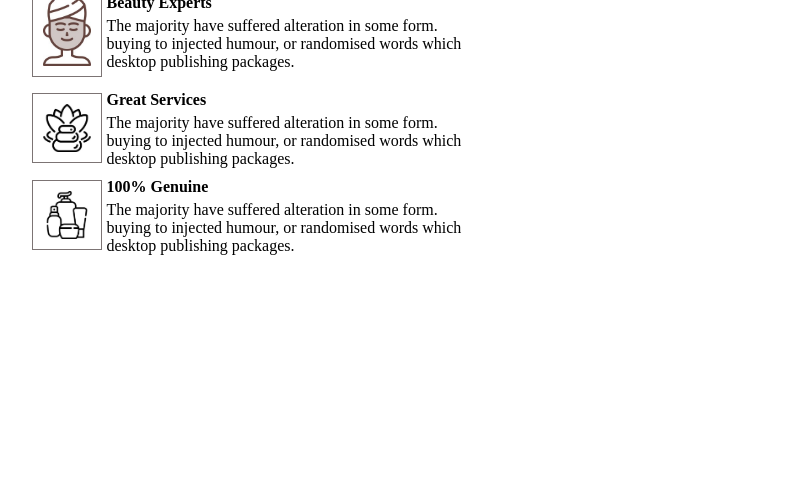
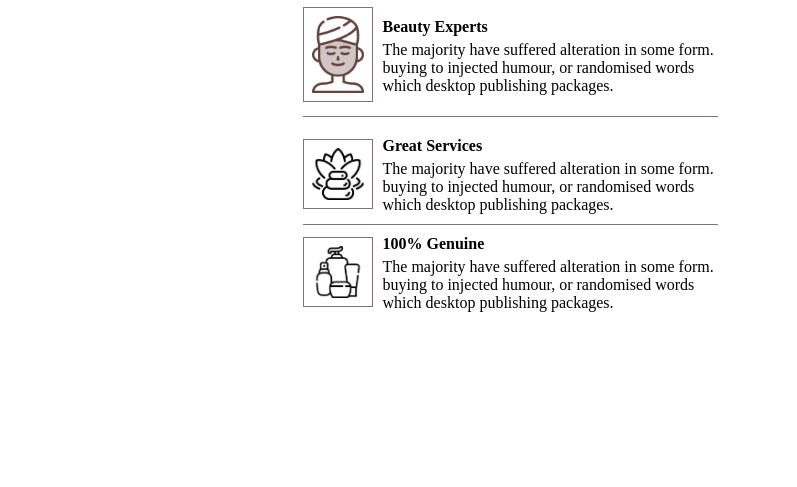
Before and after one commit to sliyarli/CA-mentor-task, a plain HTML site: page index.html in a window 1280 px wide. Shown: the part 313-800 px from the top of the page, without its empty margins (130-927 px from the left). Drawn offline with Linux system fonts and the light colour scheme.

Commit message:
style: Improve layout and alignment in style.css

```diff
--- a/style.css
+++ b/style.css
@@ -1,13 +1,20 @@
 * {
   padding: 0;
   margin: 0;
-  box-sizing: border-box;
+  -webkit-box-sizing: border-box;
+          box-sizing: border-box;
 }
 
 body {
+  display: -webkit-box;
+  display: -ms-flexbox;
   display: flex;
-  justify-content: center;
-  align-items: center;
+  -webkit-box-pack: center;
+      -ms-flex-pack: center;
+          justify-content: center;
+  -webkit-box-align: center;
+      -ms-flex-align: center;
+          align-items: center;
   height: 100vh;
 }
 
@@ -17,41 +24,69 @@ body {
 
 img {
   width: 70px;
-  padding: 10px;
+  padding: 8px;
   border: 1px solid var(--gray);
 }
 
 .introduction {
   text-align: center;
+  padding-bottom: 50px;
+  color: var(--gray);
 }
 
 .introduction h1 {
+  padding-top: 20px;
   font-size: 40px;
 }
 
 .our-values {
+  display: -webkit-box;
+  display: -ms-flexbox;
   display: flex;
-  flex-direction: column;
-  justify-content: center;
+  -webkit-box-orient: vertical;
+  -webkit-box-direction: normal;
+      -ms-flex-direction: column;
+          flex-direction: column;
+  -webkit-box-pack: center;
+      -ms-flex-pack: center;
+          justify-content: center;
+  -webkit-box-align: center;
+      -ms-flex-align: center;
+          align-items: center;
   gap: 10px;
 }
 
 .value-card {
+  display: -webkit-box;
+  display: -ms-flexbox;
   display: flex;
-  justify-content: center;
-  align-items: center;
-  flex-wrap: wrap;
-  gap: 5px;
+  -webkit-box-pack: center;
+      -ms-flex-pack: center;
+          justify-content: center;
+  -webkit-box-align: center;
+      -ms-flex-align: center;
+          align-items: center;
+  gap: 10px;
+  width: 415px;
 }
 
-.card-text {
-  width: 43%;
+.our-values .value-card:not(:last-child) {
+  border-bottom: 1px solid var(--gray);
+  padding: 10px 0px;
 }
 
 .value-card-right {
+  display: -webkit-box;
+  display: -ms-flexbox;
   display: flex;
-  flex-direction: column;
-  justify-content: center;
-  flex-wrap: wrap;
+  -webkit-box-orient: vertical;
+  -webkit-box-direction: normal;
+      -ms-flex-direction: column;
+          flex-direction: column;
+  -webkit-box-pack: center;
+      -ms-flex-pack: center;
+          justify-content: center;
+  -ms-flex-wrap: wrap;
+      flex-wrap: wrap;
   gap: 5px;
 }
```
